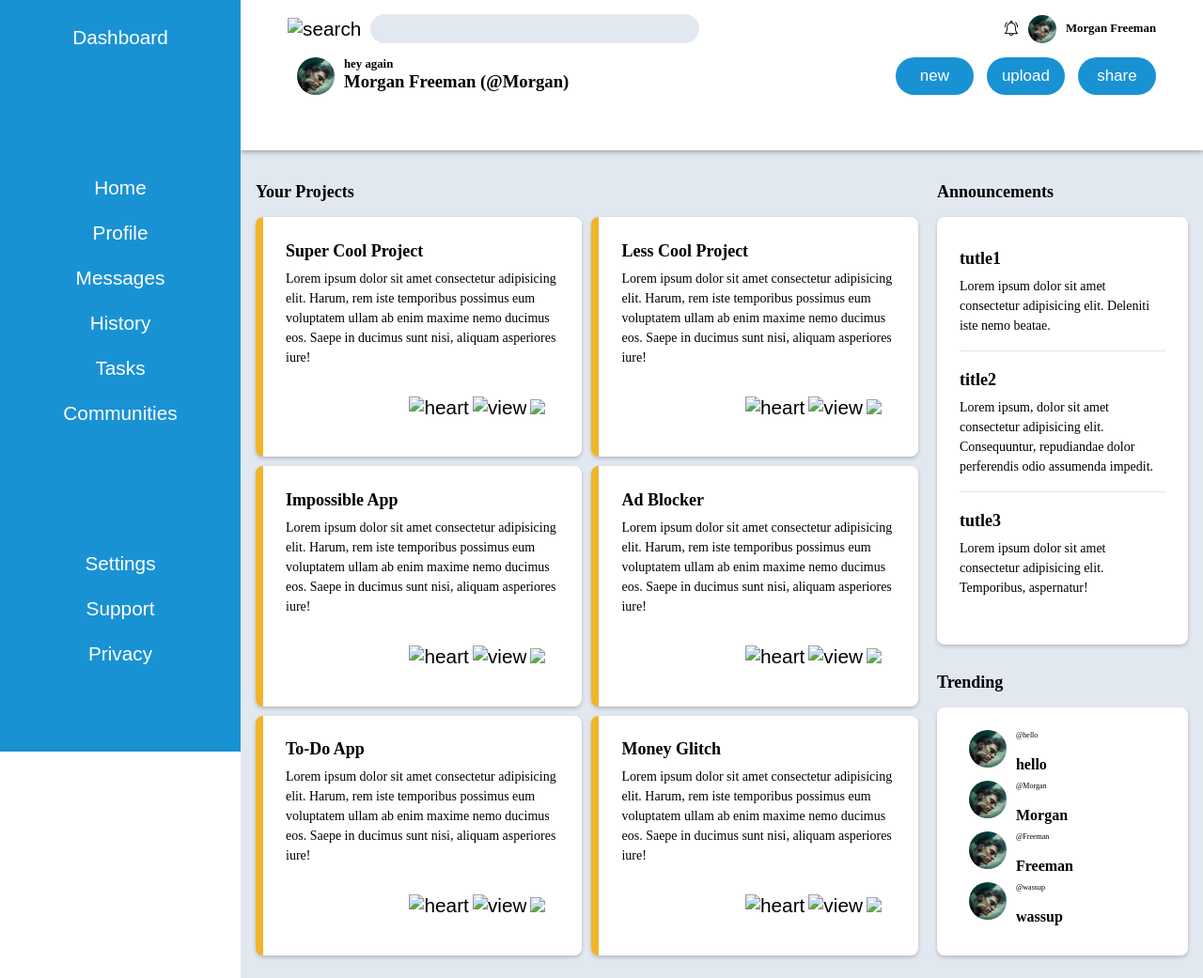
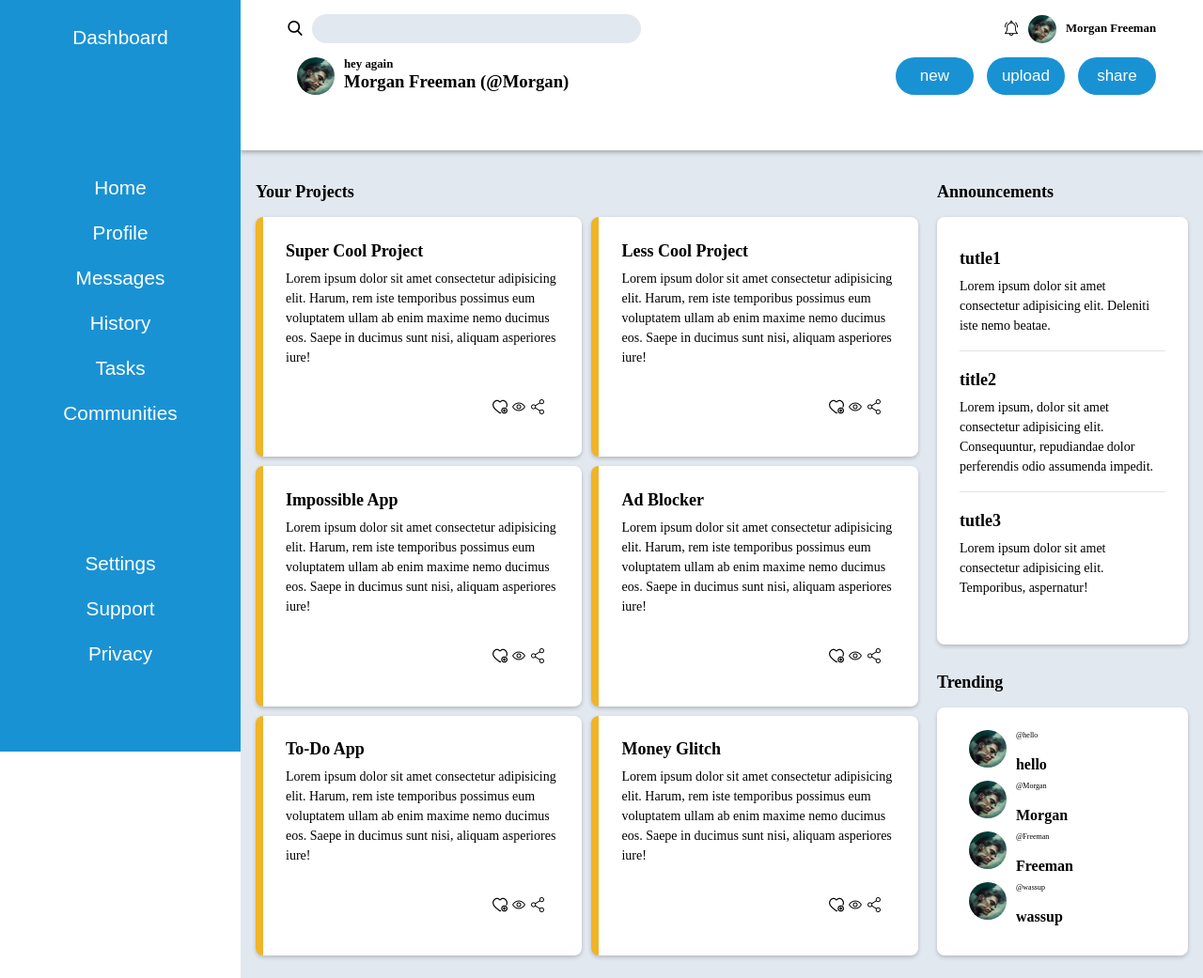
Before and after one commit to Schismond/Odin-Dashboard, a plain HTML site: page index.html in a window 1280 px wide. Shown: the whole page at 94% size. Drawn offline with Linux system fonts and the light colour scheme; the site is published under a folder, as on GitHub Pages, so addresses that start at the root find nothing.

Commit message:
Update index.html

```diff
--- a/index.html
+++ b/index.html
@@ -29,12 +29,12 @@
         <div class="navbar">
           <div class="first-line">
             <div class="right-line">
-              <button><img src="/buttons/search.PNG" alt="search"></button>
-              <input type="text" name="search" id="search" />
+              <button><img src="buttons/search.png" alt="search"></button>
+              <input type="text" name="search" id="search"/>
             </div>
             <div class="left-line">
               <button>
-                <img src="./buttons/notification.PNG" alt="notification"/>
+                <img src="buttons/notification.png" alt="notification">
               </button>
               <div class="thumbnail-small"></div>
               <p class="thicc">Morgan Freeman</p>
@@ -68,11 +68,11 @@
                   aliquam asperiores iure!
                 </p>
                 <div class="btn">
-                  <button><img src="/buttons/heart.png" alt="heart" /></button>
+                  <button><img src="buttons/heart.png" alt="heart" /></button>
                   <button>
-                    <img src="/buttons/visibility.png" alt="view" />
+                    <img src="buttons/visibility.png" alt="view" >
                   </button>
-                  <button><img src="/buttons/share.png" /></button>
+                  <button><img src="buttons/share.png" alt="share"></button>
                 </div>
               </div>
               <div class="card">
@@ -84,11 +84,11 @@
                   aliquam asperiores iure!
                 </p>
                 <div class="btn">
-                  <button><img src="/buttons/heart.png" alt="heart" /></button>
+                  <button><img src="buttons/heart.png" alt="heart" /></button>
                   <button>
-                    <img src="/buttons/visibility.png" alt="view" />
+                    <img src="buttons/visibility.png" alt="view" />
                   </button>
-                  <button><img src="/buttons/share.png" /></button>
+                  <button><img src="buttons/share.png" alt="share"></button>
                 </div>
               </div>
               <div class="card">
@@ -100,11 +100,11 @@
                   aliquam asperiores iure!
                 </p>
                 <div class="btn">
-                  <button><img src="/buttons/heart.png" alt="heart" /></button>
+                  <button><img src="buttons/heart.png" alt="heart" /></button>
                   <button>
-                    <img src="/buttons/visibility.png" alt="view" />
+                    <img src="buttons/visibility.png" alt="view" />
                   </button>
-                  <button><img src="/buttons/share.png" /></button>
+                  <button><img src="buttons/share.png" alt="share"></button>
                 </div>
               </div>
               <div class="card">
@@ -116,11 +116,11 @@
                   aliquam asperiores iure!
                 </p>
                 <div class="btn">
-                  <button><img src="/buttons/heart.png" alt="heart" /></button>
+                  <button><img src="buttons/heart.png" alt="heart" /></button>
                   <button>
-                    <img src="/buttons/visibility.png" alt="view" />
+                    <img src="buttons/visibility.png" alt="view" />
                   </button>
-                  <button><img src="/buttons/share.png" /></button>
+                  <button><img src="buttons/share.png"  alt="share"/></button>
                 </div>
               </div>
               <div class="card">
@@ -132,11 +132,11 @@
                   aliquam asperiores iure!
                 </p>
                 <div class="btn">
-                  <button><img src="/buttons/heart.png" alt="heart" /></button>
+                  <button><img src="buttons/heart.png" alt="heart" /></button>
                   <button>
-                    <img src="/buttons/visibility.png" alt="view" />
+                    <img src="buttons/visibility.png" alt="view" />
                   </button>
-                  <button><img src="/buttons/share.png" /></button>
+                  <button><img src="buttons/share.png" alt="share"/></button>
                 </div>
               </div>
               <div class="card">
@@ -148,11 +148,11 @@
                   aliquam asperiores iure!
                 </p>
                 <div class="btn">
-                  <button><img src="/buttons/heart.png" alt="heart" /></button>
+                  <button><img src="buttons/heart.png" alt="heart" /></button>
                   <button>
-                    <img src="/buttons/visibility.png" alt="view" />
+                    <img src="buttons/visibility.png" alt="view" />
                   </button>
-                  <button><img src="/buttons/share.png" /></button>
+                  <button><img src="buttons/share.png" alt="share"></button>
                 </div>
               </div>
             </div>
```
